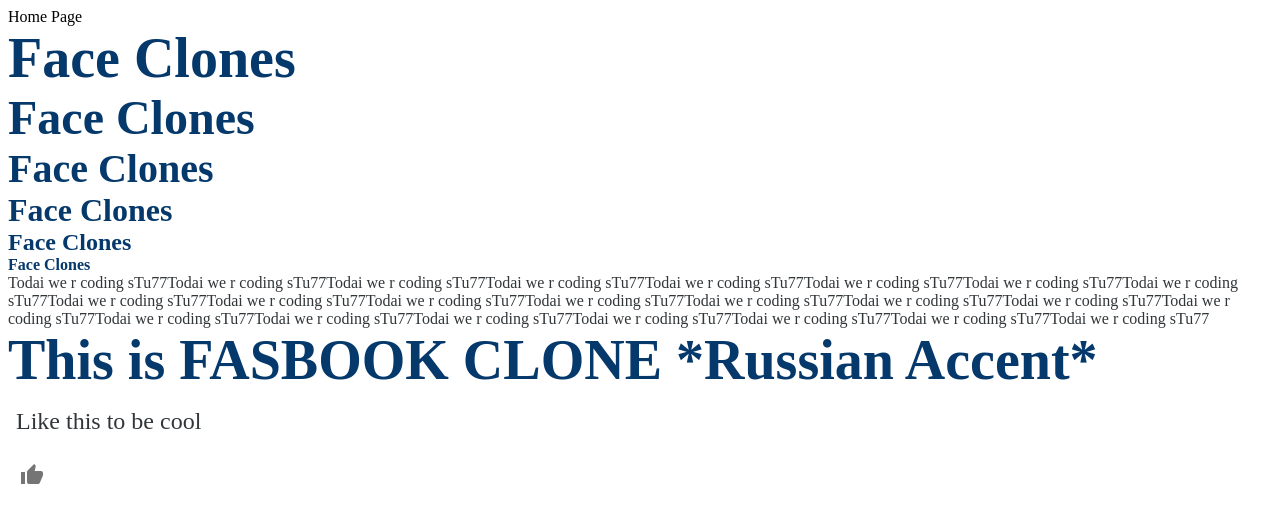
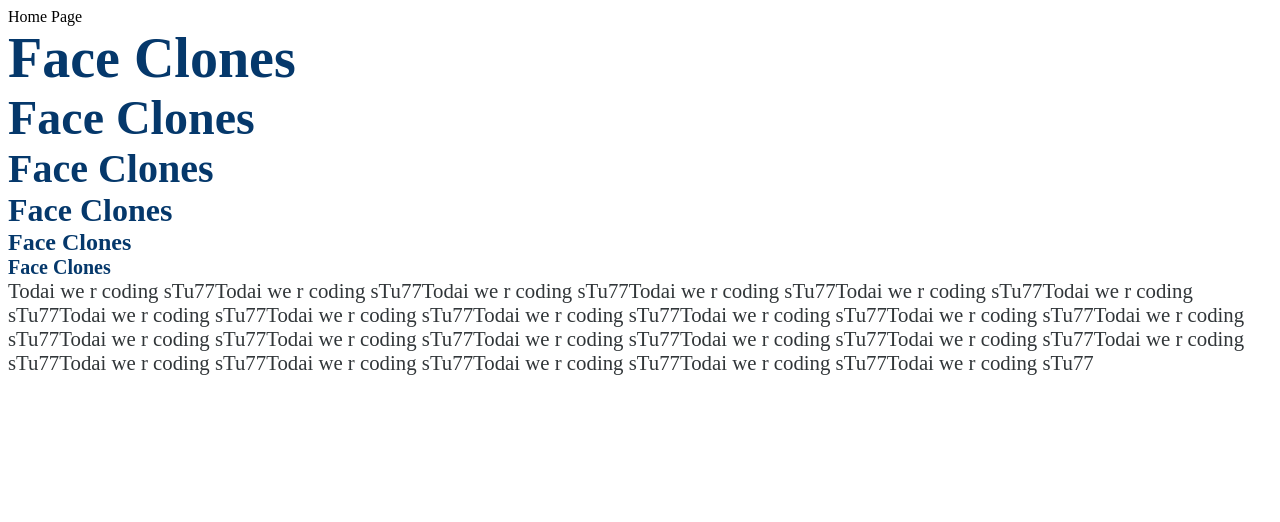
Before and after one commit to transformerjnm/facebook-clone, a React (Create React App) app in the folder client/: page /Home in a window 1280 px wide. Shown: the top 522 px of the page. Built offline with nearby package versions, Linux system fonts and the light colour scheme.

Commit message:
Fized h6 and body1

```diff
--- a/client/src/components/Pages/HomePage.js
+++ b/client/src/components/Pages/HomePage.js
@@ -26,9 +26,7 @@
 				<Typography variant="h6">Face Clones</Typography>
 				<Typography variant="body1">Todai we r coding sTu77Todai we r coding sTu77Todai we r coding sTu77Todai we r coding sTu77Todai we r coding sTu77Todai we r coding sTu77Todai we r coding sTu77Todai we r coding sTu77Todai we r coding sTu77Todai we r coding sTu77Todai we r coding sTu77Todai we r coding sTu77Todai we r coding sTu77Todai we r coding sTu77Todai we r coding sTu77Todai we r coding sTu77Todai we r coding sTu77Todai we r coding sTu77Todai we r coding sTu77Todai we r coding sTu77Todai we r coding sTu77Todai we r coding sTu77Todai we r coding sTu77</Typography>
 
-				<Typography variant="h1">This is FASBOOK CLONE *Russian Accent*</Typography>
-				<Typography variant="subtitle1">Like this to be cool</Typography>
-				<IconButton><ThumbUpIcon /></IconButton>
+
 
 
     	</div>
--- a/client/src/theme.js
+++ b/client/src/theme.js
@@ -18,7 +18,6 @@
 //Headers
 lightTheme.typography.h1 = {
   fontSize: 'calc(1rem + 5vmin)',
-
   color: '#05386B'
 };
 lightTheme.typography.h2 = {
@@ -38,7 +37,7 @@
   color: '#05386B'
 };
 lightTheme.typography.h6 = {
-  fontSize: 'calc(1rem + 0vmin)',
+  fontSize: 'calc(1rem + .5vmin)',
   color: '#05386B'
 };
 
@@ -50,6 +49,6 @@
   color: '#313639'
 }
 lightTheme.typography.body1 = {
-  fontSize: 'calc(.75rem + .5vmin)',
+  fontSize: 'calc(.8rem + 1vmin)',
   color: '#313639'
 }
```
